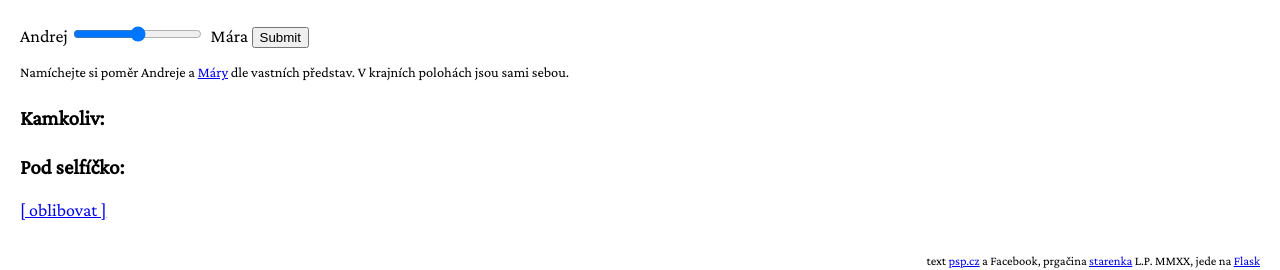
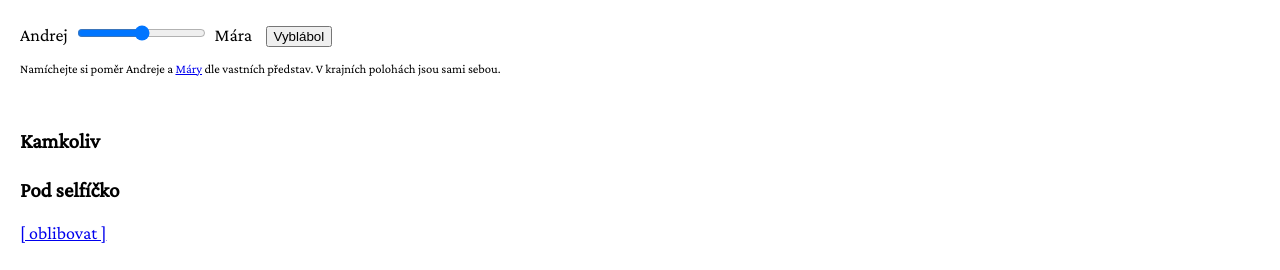
Before and after one commit to starenka/neblabolit, a Flask app: template templates/generator.html in a window 1280 px wide. Shown: the top 270 px of the page. Run offline with Flask 2, Linux system fonts and the light colour scheme; the template is opened without the code that fills it, so the values that code supplies are empty; parts of the project's set-up code (start-up, migrations or seed data) failed here and were passed over.

Commit message:
viz tuning

```diff
--- a/static/screen.css
+++ b/static/screen.css
@@ -8,8 +8,11 @@ body {
 }
 
 p { text-align: justify; }
-p.help { font-size: 80%; font-style: itxalic; }
+p.help { font-size: 70%; font-style: itxalic; margin-bottom: 50px;}
 h3 { margin-bottom: 8px; }
+
+input { margin: auto 6px;}
+input[type=submit] { margin-left: 10px; }
 
 #credits { font-size: 70%; text-align: right; margin-top: 30px; }
 #hits { font-size: 120%; font-weight: bold; }
--- a/templates/generator.html
+++ b/templates/generator.html
@@ -5,7 +5,7 @@
   <label for="mixer">Andrej</label>
   <input type="range" name="mixer" min="1" max="5" value="{{ opus.conf.mixer }}" step="1">
   <label for="mixer">Mára</label>
-  <input type="submit">
+  <input type="submit" value="Vyblábol">
 </form>
 
 <p class="help">
@@ -13,10 +13,10 @@
 	V krajních polohách jsou sami sebou. <br/>
 </p>
 
-<h3>Kamkoliv:</h3>
+<h3>Kamkoliv</h3>
 <p>{{ opus.text_long|safe }}</p>
 
-<h3>Pod selfíčko:</h3>
+<h3>Pod selfíčko</h3>
 <p>{{ opus.text_short|replace("\n", "<br/>")|safe }}</p>
 
 <a href="/permalink/{{ opus.id }}">[ oblibovat ]</a>
```
